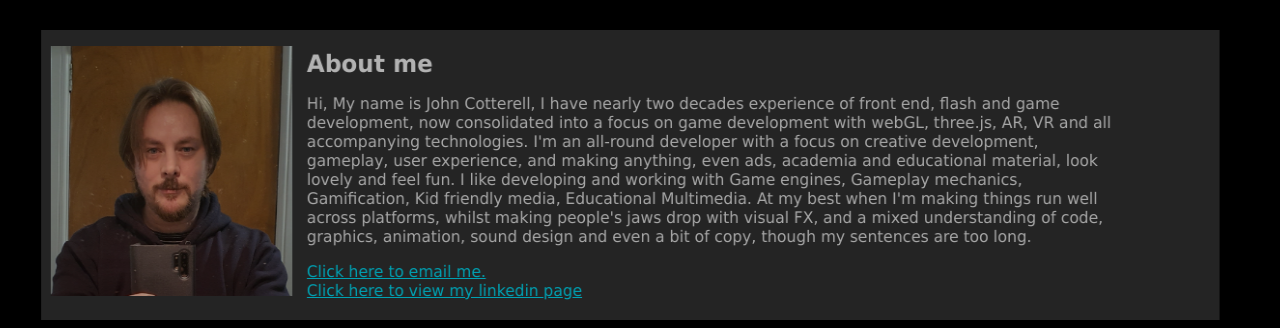
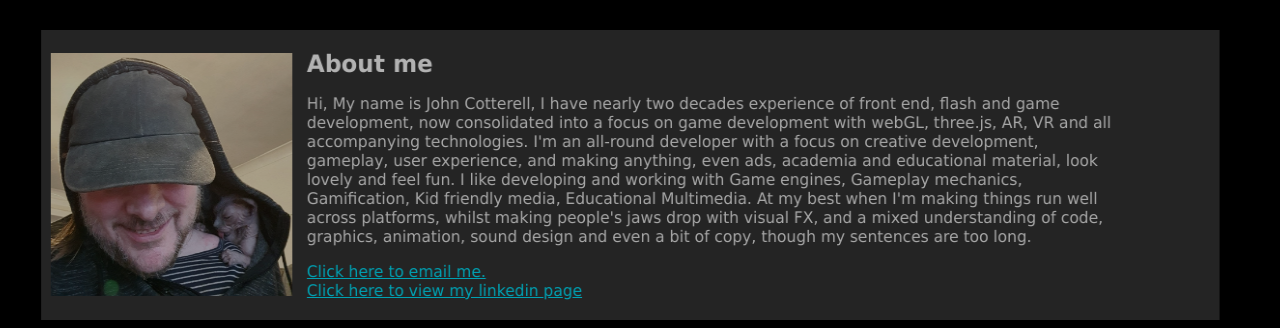
Before and after one commit to Cotterzz/Johnc.pro, a plain HTML site: page index.html in a window 1280 px wide. Shown: the top 328 px of the page. Drawn offline with Linux system fonts and the light colour scheme.

Commit message:
Update index.html
new picture

```diff
--- a/index.html
+++ b/index.html
@@ -14,7 +14,7 @@
 	</head>
 	<body>
 		<div class="pfitem" id="about">
-			<img src="/img/me_2020.jpg" alt="me" width="250">
+			<img src="/img/me_2024.jpg" alt="me" width="250">
 			<div class="pftext">
 				<h2>About me</h2>
 				<p>Hi, My name is John Cotterell, I have nearly two decades experience of front end, flash and game development, now consolidated into a focus on game development with webGL, three.js, AR, VR and all accompanying technologies. I'm an all-round developer with a focus on creative development, gameplay, user experience, and making anything, even ads, academia and educational material, look lovely and feel fun. I like developing and working with Game engines, Gameplay mechanics, Gamification, Kid friendly media, Educational Multimedia. At my best when I'm making things run well across platforms, whilst making people's jaws drop with visual FX, and a mixed understanding of code, graphics, animation, sound design and even a bit of copy, though my sentences are too long.</p>
```
